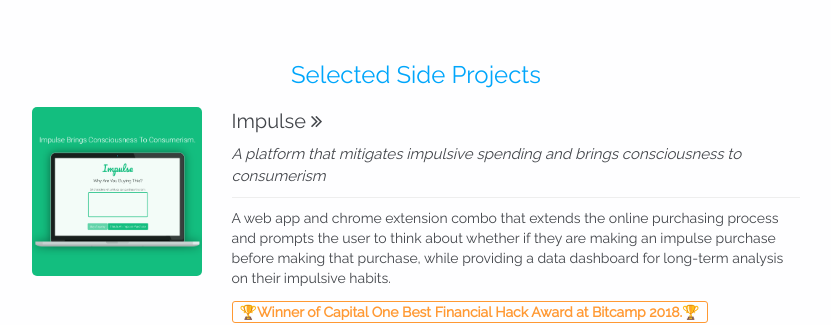
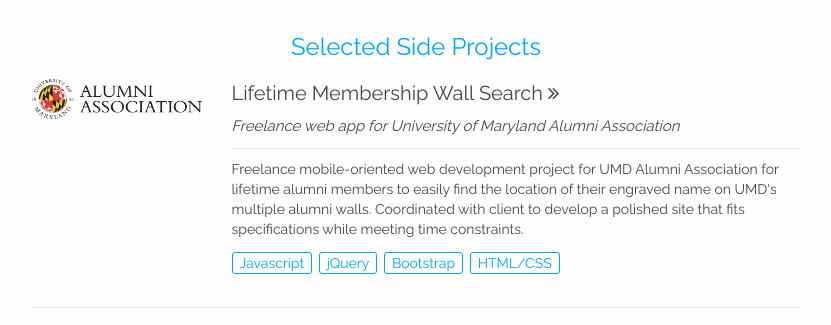
Before and after one commit to rwang99/rwang99.github.io, a website: page index.html in a window 1280 px wide. Shown: the part 2400-2725 px from the top of the page, without its empty margins (224-1055 px from the left). Drawn offline with nearby package versions, Linux system fonts and the light colour scheme; a web font is replaced by a local one.

Commit message:
Added lifewall project

```diff
--- a/index.html
+++ b/index.html
@@ -75,7 +75,7 @@
 				<h3 class = "font-heading"> Full Stack Developer </h3>
 
 				<h4>Technical Languages</h4>
-				Java, C, Python, Javascript, HTML/CSS
+				Java, C, Python, Javascript, HTML/CSS, OCaml
 				<br>
 
 				<h4>Experience with</h4>
@@ -122,7 +122,6 @@
 							<span class = "tech-label">Node.js</span>
 							<span class = "tech-label">Java</span>
 							<span class = "tech-label">Javascript</span>
-							<span class = "tech-label">DJI Mobile SDK</span>
 						</div>
 					</div>
 				</a>
@@ -184,9 +183,36 @@
 
 		<div id="portfolio" class = "panel-light">
 			<h3 class = "center font-heading"> Selected Side Projects </h3>
-			<!-- <div class = "row"></div>
+
+			<!-- <div class = "row">
 				<h3 class = "col-md-3 font-heading" style = "margin: 9px 0;">Selected Side Projects</h3>
 			</div> -->
+
+			<div class = "row">
+				<div class = "col-md-3">
+					<img class = 'col-md-12 portfolio-img' src="public/css/alumni.png" alt="Alumni logo">
+				</div>
+				<div class = "col-md-9">
+					<div class = "card-heading">
+						<a href = "https://alumni.umd.edu/lifewall" target="_blank">Lifetime Membership Wall Search <i class = "fa fa-angle-double-right"></i></a>
+					</div>
+					<div class = "card-subheading">Freelance web app for University of Maryland Alumni Association</div>
+					<hr style="margin: 10px 0px;">
+						Freelance mobile-oriented web development project for UMD Alumni Association for lifetime alumni members
+						to easily find the location of their engraved name on UMD's multiple alumni walls. Coordinated with client
+						to develop a polished site that fits specifications while meeting time constraints.
+
+					<div class = "line-margin">
+						<span class = "tech-label">Javascript</span>
+						<span class = "tech-label">jQuery</span>
+						<span class = "tech-label">Bootstrap</span>
+						<span class = "tech-label">HTML/CSS</span>
+					</div>
+				</div>
+			</div>
+
+			<hr>
+
 			<div class = "row">
 				<div class = "col-md-3">
 					<img class = 'col-md-12 portfolio-img' src="public/css/impulse.png" alt="Impulse">
```
Also changed, not shown: public/css/alumni.png (added).
